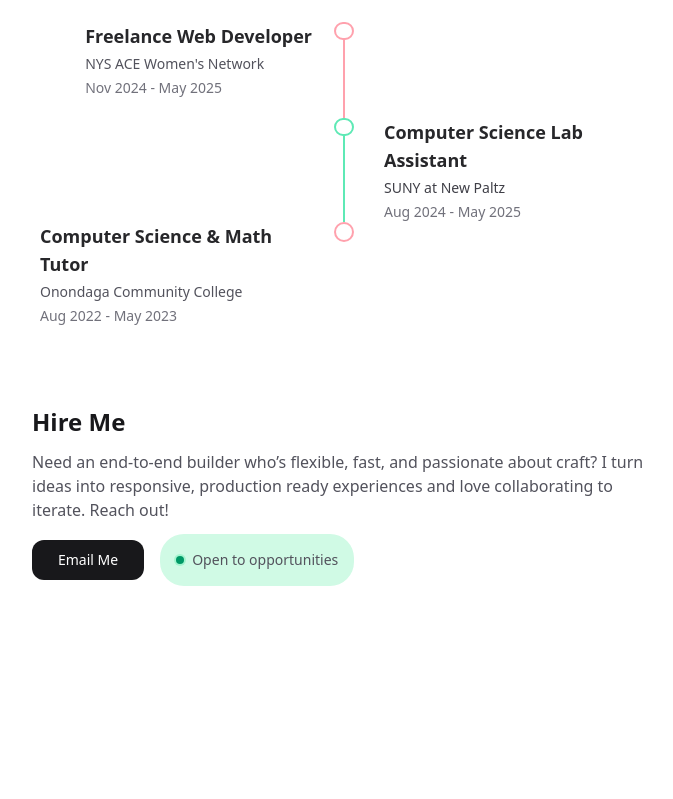
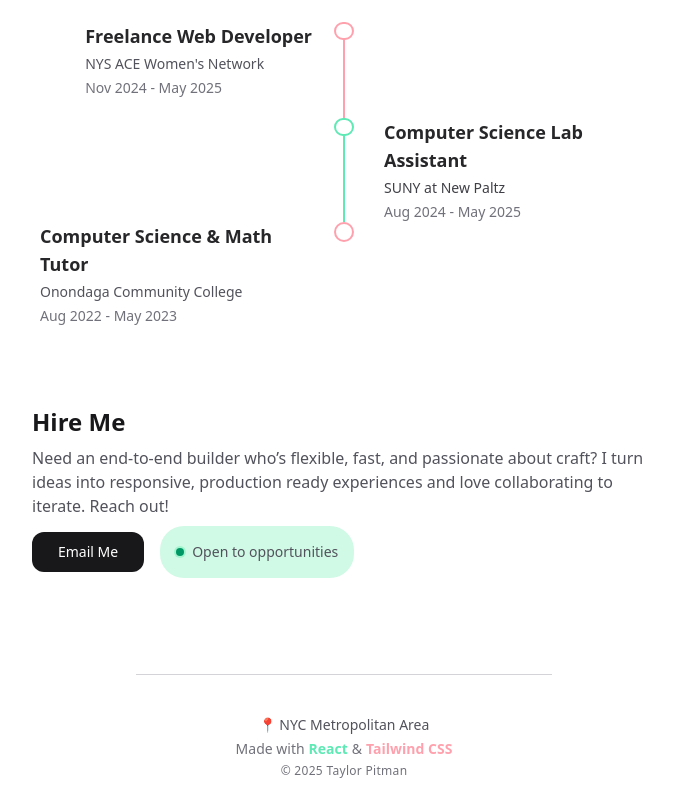
Before and after one commit to taylorpitman/taylorpitman.github.io, a React (Vite) app in the folder portfolio/: page / in a window 1280 px wide. Shown: the part 1636-2435 px from the top of the page, without its empty margins (296-969 px from the left). Before the commit the page ends 2302 px from the top, so only its background shows below. Built offline with nearby package versions, Linux system fonts and the light colour scheme.

Commit message:
Created Footer

```diff
--- a/portfolio/src/App.jsx
+++ b/portfolio/src/App.jsx
@@ -6,6 +6,7 @@ import Projects from './components/Projects/projects.jsx'
 import Experience from './components/Experience/experience.jsx'
 import ContactCard from './components/Contact/contactCard.jsx'
 import {motion} from "motion/react"
+import Footer from './components/Footer/footer.jsx'
 
 function App() {
   return (
@@ -16,6 +17,7 @@ function App() {
       <Projects />
       <Experience />
       <ContactCard />
+      <Footer/>
     </div>
   )
 }
--- a/portfolio/src/components/Contact/contactCard.jsx
+++ b/portfolio/src/components/Contact/contactCard.jsx
@@ -24,7 +24,7 @@ const ContactCard = () => {
     return (
         <motion.section
         aria-labelledby="hire-me-heading"
-        className='max-w-2xl mt-20 mb-20 w-full mx-auto flex flex-col gap-3 px-8 md:px-6 text-zinc-900'
+        className='flex-col max-w-2xl mt-20 mb-20 w-full mx-auto justify-center flex px-8 md:px-6 gap-2 text-zinc-900'
         variants={containerVariants}
         initial="hidden"
         whileInView="visible"
--- /dev/null
+++ b/portfolio/src/components/Footer/footer.jsx
@@ -0,0 +1,22 @@
+
+
+const Footer = () => {
+  return (
+
+    <section className= "flex-col max-w-2xl mt-20 mb-5 w-full mx-auto justify-center items-center flex px-8 md:px-6 gap-6 text-zinc-900">
+        {/* Border */}
+        <div className="border-t border-zinc-300 w-2/3 my-4" />
+
+        {/* Text */}
+<div className="flex flex-col items-center justify-end gap-1 text-sm text-zinc-500 w-full">
+  <p className="font-medium text-zinc-600">📍 NYC Metropolitan Area</p>
+  <p className="flex items-center gap-1">
+    Made with <span className="text-emerald-300 font-semibold">React</span> & <span className="text-rose-300 font-semibold">Tailwind CSS</span>
+  </p>
+  <p className="text-xs tracking-wide">© {new Date().getFullYear()} Taylor Pitman</p>
+</div>
+    </section>
+  )
+}
+
+export default Footer;
```
